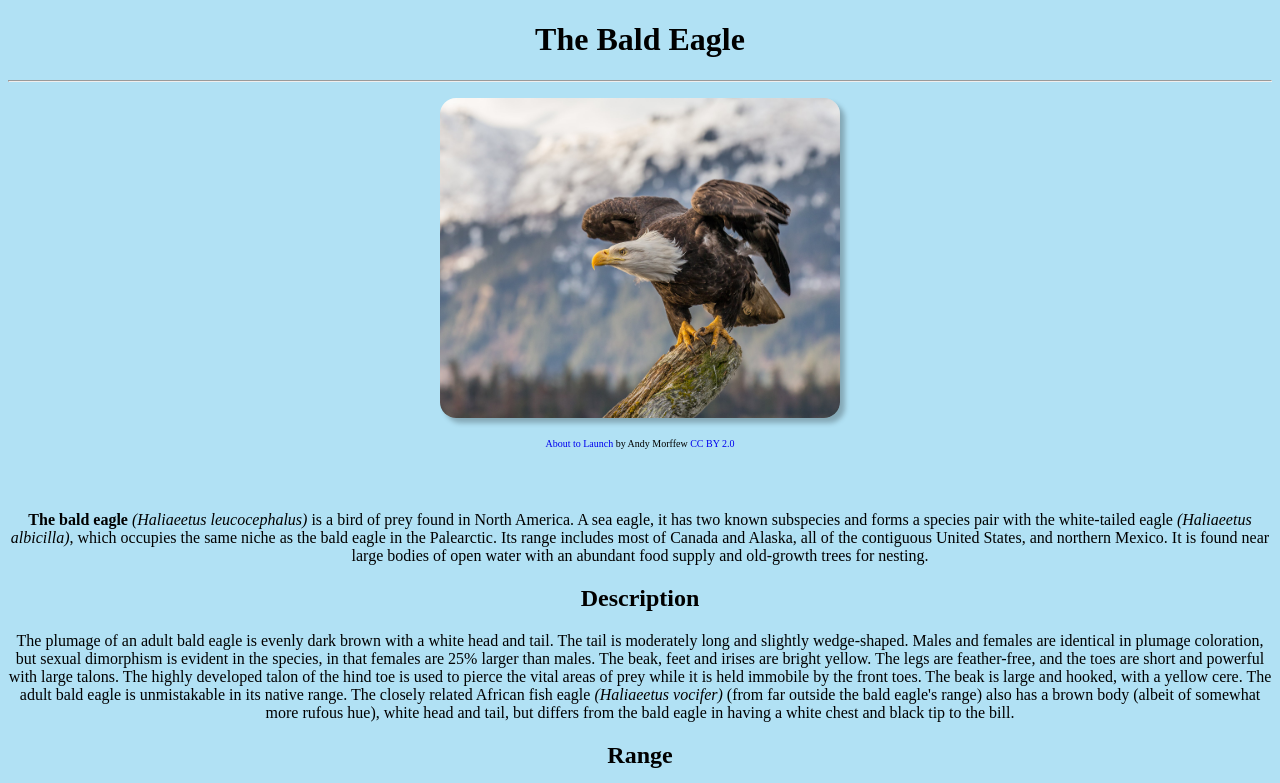
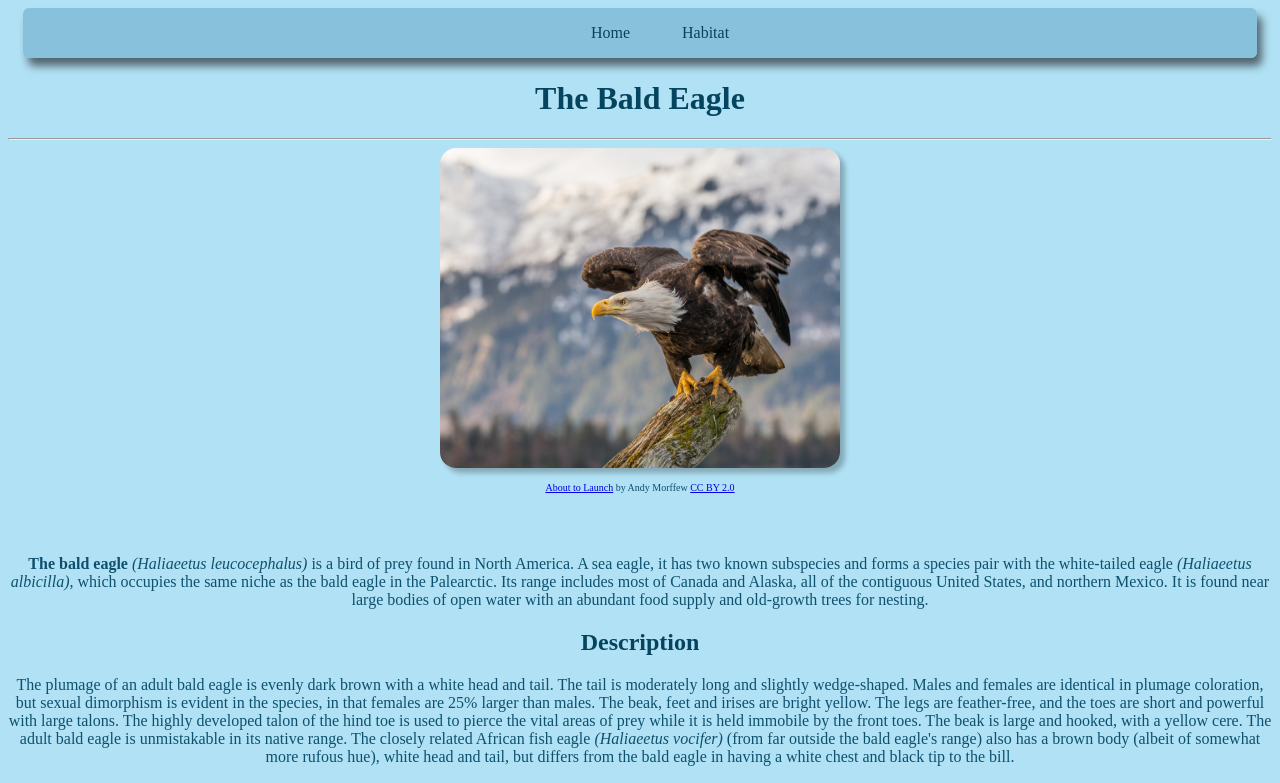
Before and after one commit to HugoRamirezP/Module04, a plain HTML site: page index.html in a window 1280 px wide. Shown: the top 783 px of the page. Drawn offline with Linux system fonts and the light colour scheme.

Commit message:
completed module04

```diff
--- a/index.html
+++ b/index.html
@@ -1,16 +1,29 @@
 <!doctype html>
 <html lang="en">
+
 <head>
     <title>cs50a-module03</title>
     <meta charset="utf-8">
     <link rel="stylesheet" href="style.css">
 </head>
+
 <body>
+    <div id="menu">
+        <ul>
+            <li>
+                <a href="/">Home</a>
+            </li>
+            <li>
+                <a href="habitat.html">Habitat</a>
+            </li>
+        </ul>
+    </div>
+    <div class="pageTitle">
         <h1>The Bald Eagle</h1>
+    </div>
     <hr>
-
-            <p>
-               <a href="https://www.flickr.com/photos/andymorffew/26075320352/">
+    <a target="_blank"
+        href="https://upload.wikimedia.org/wikipedia/commons/thumb/1/1a/About_to_Launch_%2826075320352%29.jpg/1920px-About_to_Launch_%2826075320352%29.jpg">
         <img src="img/Eagle.jpg" alt="Bald Eagle">
     </a>
     <p id="cite">
@@ -20,6 +33,7 @@
     </p>
     <br>
     <br>
+
     <p>
         <strong>The bald eagle</strong> <em>(Haliaeetus leucocephalus)</em> is a
         bird of prey found in North America. A sea eagle,
@@ -75,9 +89,10 @@
         and lakes with an area greater than 10 km2 (4 sq mi) are
         optimal for breeding bald eagles.
     </p>
-                <footer>
+    <footer id="footerStyle">
+
         <h3>Learn more about Bald Eagles</h3>
-            <ul>
+        <ul class="footerUl">
             <li>
                 <a href="https://en.wikipedia.org/wiki/Bald_eagle">
                     Wikipedia
@@ -94,12 +109,11 @@
                 </a>
             </li>
         </ul>
+        <p>
+            Send me an @
+            <a href="mailto:hugo.r6pz@gmail.com">hugo.r6pz@gmail.com</a>
+        </p>
     </footer>
 </body>
 
-
-
-
-
-
 </html>
--- a/style.css
+++ b/style.css
@@ -14,20 +14,82 @@ footer{
     text-align: center;
     color: rgba(43, 69, 80, 0.833);
 }
-ul{
+h1, h2{
+    color: #05445E;
+}
+p{
+    color: #0e516e;
+}
+#footerStyle ul{
     list-style-type: none;
     margin-right: 50px;
 }
-a{
+
+#footerStyle a{
     text-decoration: none;
 
 }
-a:hover{
-    color: azure;
+#footerStyle a:hover{
+    color: #189AB4
 }
-a:active{
+#footerStyle a:active{
     color: dodgerblue;
 }
+
 #cite{
     font-size: 10px;
 }
+
+.pageTitle{
+
+
+    border-radius: 6px;
+    top: 0;
+    margin-left: 15vh;
+    margin-right: 15vh;
+
+
+}
+
+#menu{
+    box-shadow: 5px 8px 8px rgba(0, 0, 0, 0.55);
+    background-color: rgba(134, 191, 218, 0.95);
+    border-radius: 6px;
+    position: sticky;
+    top: 0;
+    margin-left: 15px;
+    margin-right: 15px;
+    text-align: center;
+    padding-top: .1px;
+    padding-bottom: .1px;
+
+
+
+
+
+
+}
+
+#menu ul{
+    list-style-type: none;
+
+
+}
+
+#menu li{
+    display: inline;
+    margin-left: 3vh;
+margin-right: 3vh;
+}
+
+#menu a{
+    text-decoration: none;
+    color: #05445E
+
+}
+#menu a:hover{
+    color: #189AB4
+}
+#menu a:active{
+    color: dodgerblue;
+}
```
Also changed, not shown: habitat.html (added, +85 -0 lines), img/BaldEagleHabitatMap.png (added), 1 other file. Lines whose indentation alone changed are shown as unchanged.
